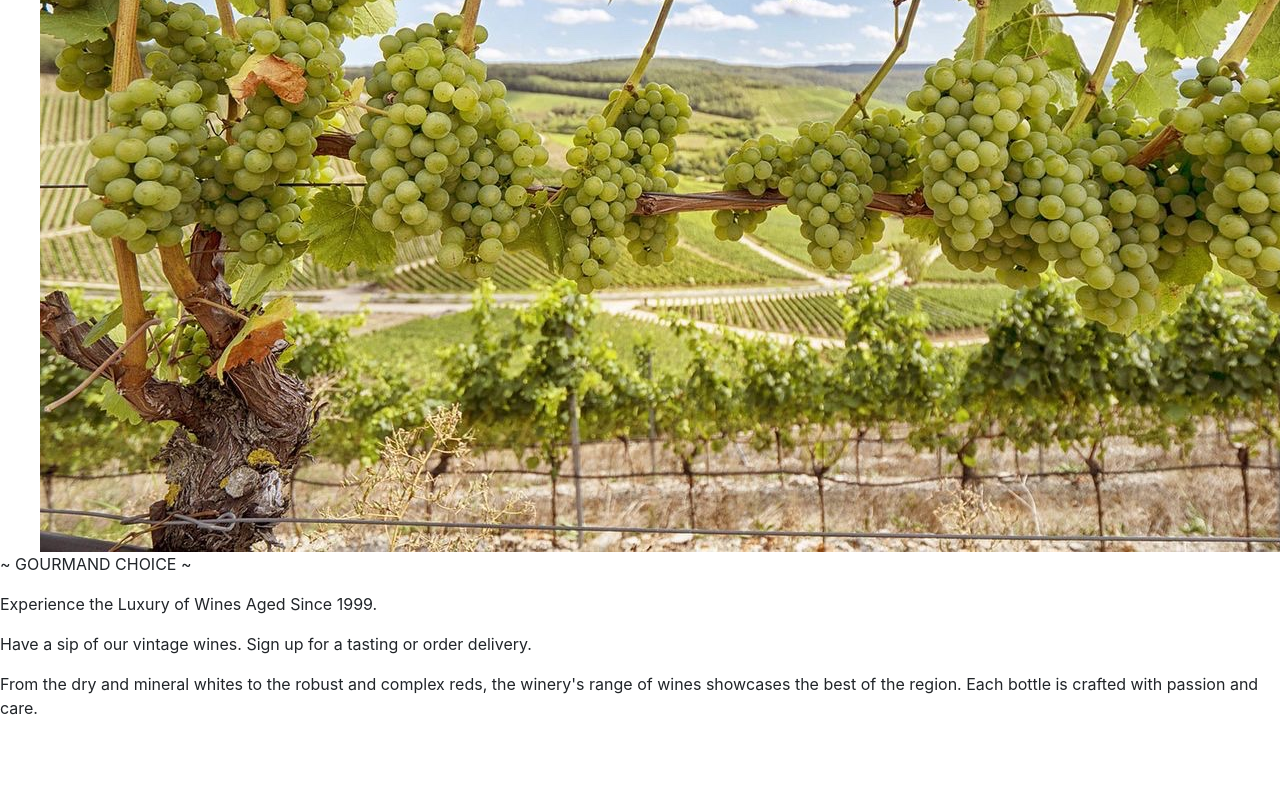
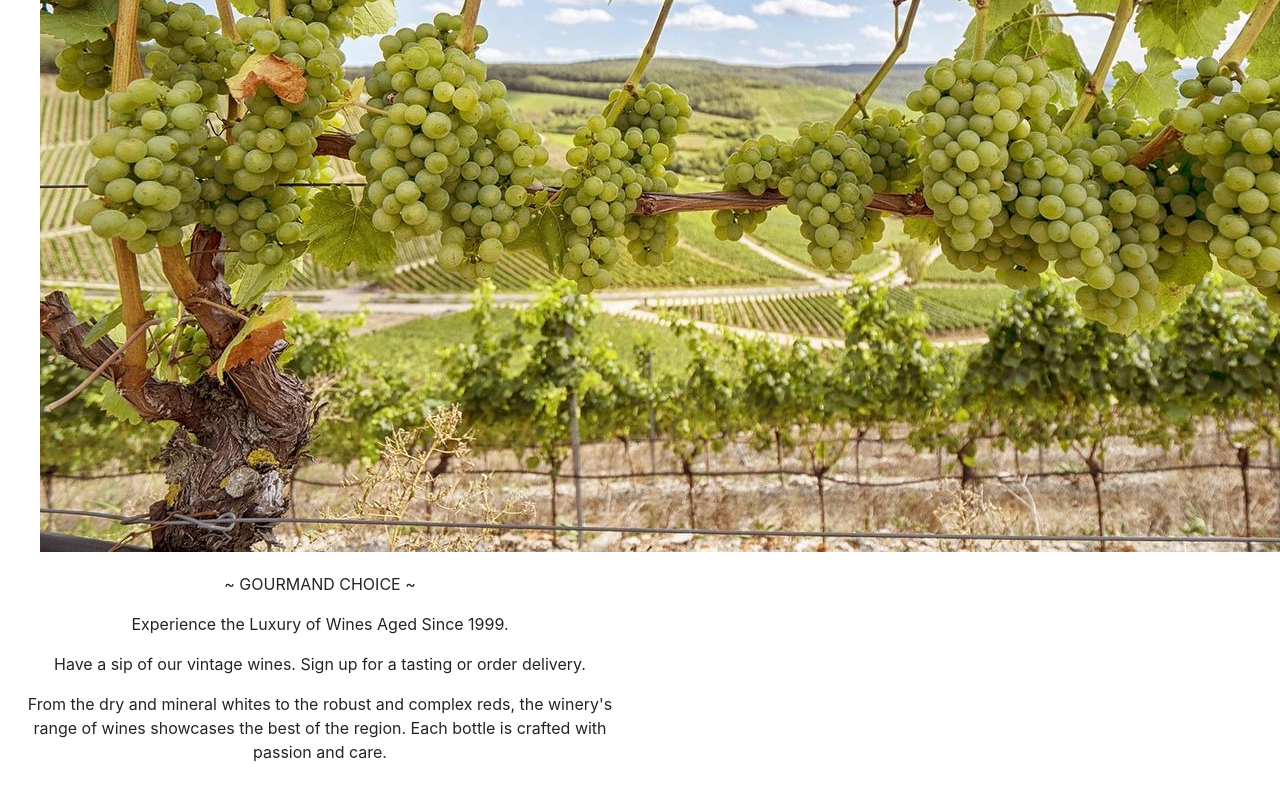
Before and after one commit to koldovsky/1215-team-01, a website: page index.about-us.partial.html in a window 1280 px wide. Shown: the part 707-1507 px from the top of the page. Before the commit the page ends 1443 px from the top, so only its background shows below. Drawn offline with nearby package versions, Linux system fonts and the light colour scheme.

```diff
--- a/css/index.about-us.css
+++ b/css/index.about-us.css
@@ -37,13 +37,13 @@
     margin-right: auto;
   }
 
-  .carousel-item img {
-    width: 192px;
-    height: 212px;
-  }
+.index-about-us-gourman-choise {
+  display: grid;
+  grid-template-columns: 1fr 1fr; /* Розділення на дві колонки */
+  justify-content: center; /* Колонки по центру */
+}
 
-  .col-md-6 {
-    margin-left: auto; /* Стилізуйте колонки, як вам потрібно */
-    margin-right: auto;
-    align-items: center;
-  }
+.index-about-us-gourman-choise-item{
+  text-align: center; /* Вирівнювання тексту по центру */
+  padding: 20px;
+}
```
Also changed, not shown: index.about-us.partial.html (+0 -3 lines).
